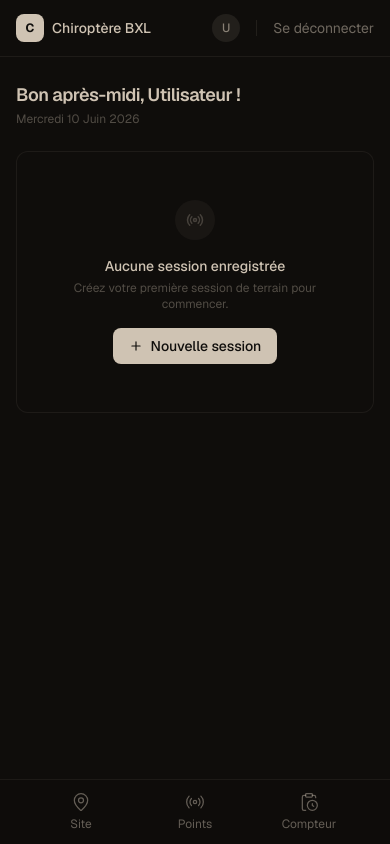
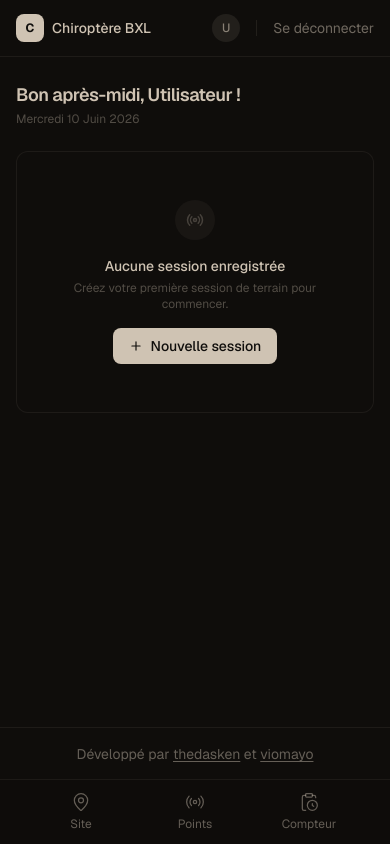
Before and after one commit to viomayo/chiroptere-bxl, a Next.js app: page / in a window 390 px wide. Built offline with nearby package versions, Linux system fonts and the light colour scheme.

Commit message:
feat: add footer with developer credits and GitHub links
- Add footer with 'Développé par thedasken et viomayo' and clickable links
- Place footer inside AppShell with mobile padding to clear fixed nav
- Mark Phase 5 documentation tasks as done in PLAN.MD

```diff
--- a/app/components/app-shell.tsx
+++ b/app/components/app-shell.tsx
@@ -50,6 +50,19 @@ export default function AppShell({ name, avatar, children }: AppShellProps) {
       <SubNavbar />
 
       {children}
+
+      <footer className="text-center py-4 px-4 border-t border-foreground/8 pb-20 lg:pb-4">
+        <p className="text-sm text-foreground/45">
+          Développé par{' '}
+          <a href="https://www.github.com/thedasken" target="_blank" rel="noopener noreferrer" className="underline underline-offset-2 hover:text-foreground/70 transition-colors">
+            thedasken
+          </a>
+          {' '}et{' '}
+          <a href="https://www.github.com/viomayo" target="_blank" rel="noopener noreferrer" className="underline underline-offset-2 hover:text-foreground/70 transition-colors">
+            viomayo
+          </a>
+        </p>
+      </footer>
     </div>
   )
 }
--- a/app/components/dashboard.tsx
+++ b/app/components/dashboard.tsx
@@ -304,6 +304,7 @@ export default function Dashboard({ name }: { name: string }) {
           </div>
         </div>
       )}
+
     </div>
   )
 }
```
Also changed, not shown: 2 other files (tests, documents, lock files or other folders).
